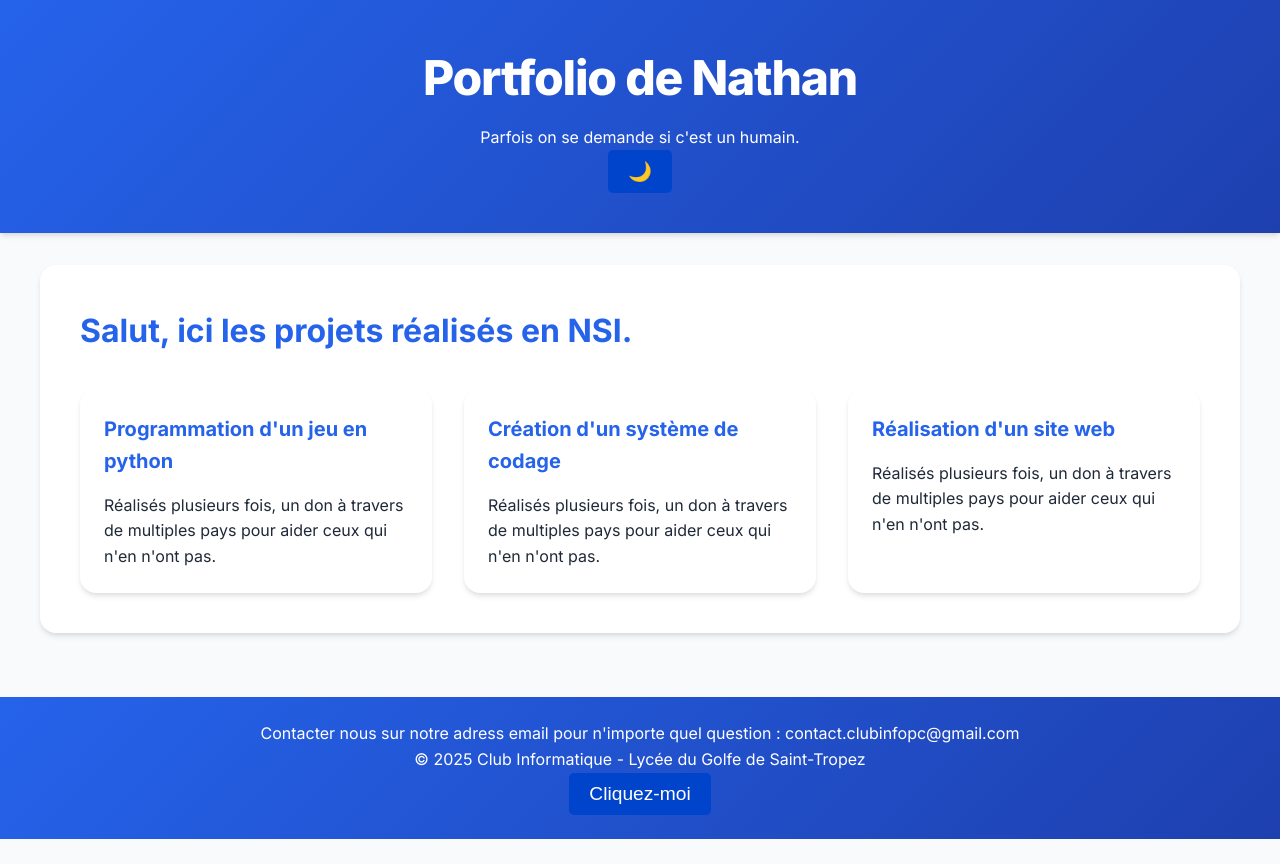
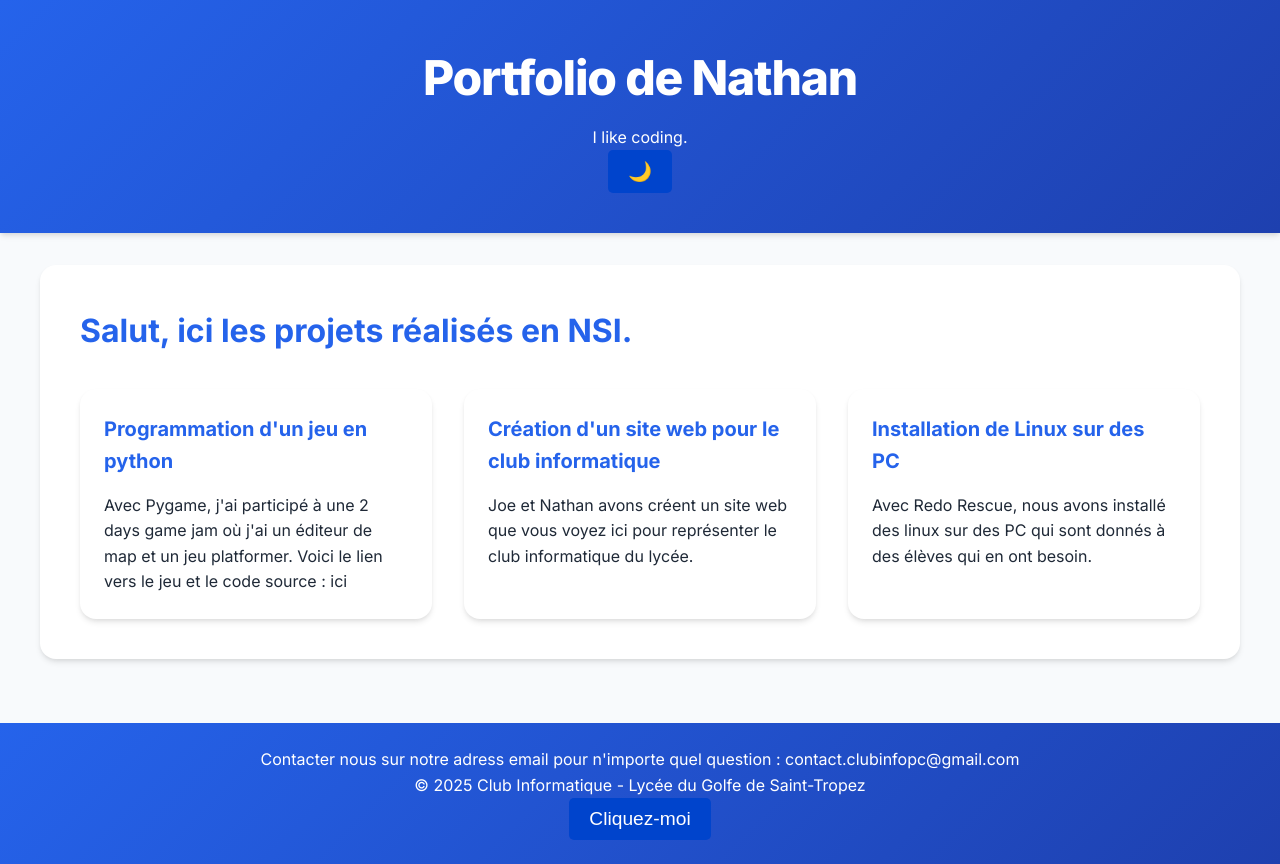
Before and after one commit to ClubInfoPC/Site, a website: page portfolio.html in a window 1280 px wide. Before the commit the page ends 839 px from the top, so only its background shows below. Drawn offline with Linux system fonts and the light colour scheme.

Commit message:
Update portfolio.html

```diff
--- a/portfolio.html
+++ b/portfolio.html
@@ -12,7 +12,7 @@
 <body>
     <header>
         <h1>Portfolio de Nathan</h1>
-        <p>Parfois on se demande si c'est un humain.</p>
+        <p>I like coding.</p>
         <button id="night-mode-toggle" aria-label="Toggle Night Mode">🌙</button> <!-- Night Mode Button -->
     </header>
 
@@ -21,17 +21,17 @@
         <div class="projets-grid">
             <div class="projet-card">
                 <h3>Programmation d'un jeu en python</h3>
-                <p>Réalisés plusieurs fois, un don à travers de multiples pays pour aider ceux qui n'en n'ont pas.</p>
+                <p>Avec Pygame, j'ai participé à une 2 days game jam où j'ai un éditeur de map et un jeu platformer. Voici le lien vers le jeu et le code source : <a href="https://nather3d.itch.io/escape-the-dream">ici</a></p>
             </div>
 
             <div class="projet-card">
-                <h3>Création d'un système de codage</h3>
-                <p>Réalisés plusieurs fois, un don à travers de multiples pays pour aider ceux qui n'en n'ont pas.</p>
+                <h3>Création d'un site web pour le club informatique</h3>
+                <p>Joe et Nathan avons créent un site web que vous voyez ici pour représenter le club informatique du lycée.</p>
             </div>
 
             <div class="projet-card">
-                <h3>Réalisation d'un site web</h3>
-                <p>Réalisés plusieurs fois, un don à travers de multiples pays pour aider ceux qui n'en n'ont pas.</p>
+                <h3>Installation de Linux sur des PC</h3>
+                <p>Avec Redo Rescue, nous avons installé des linux sur des PC qui sont donnés à des élèves qui en ont besoin.</p>
             </div>
         </div>
     </section>
```
